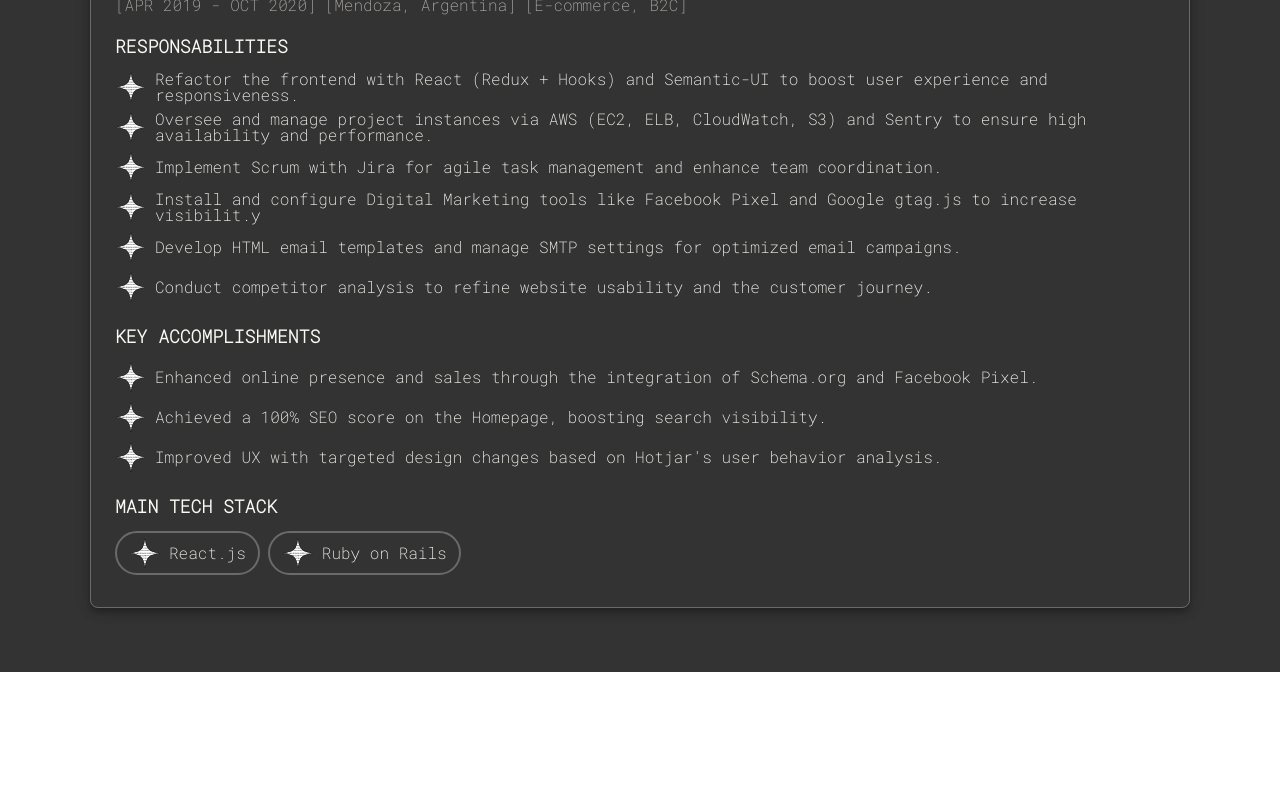
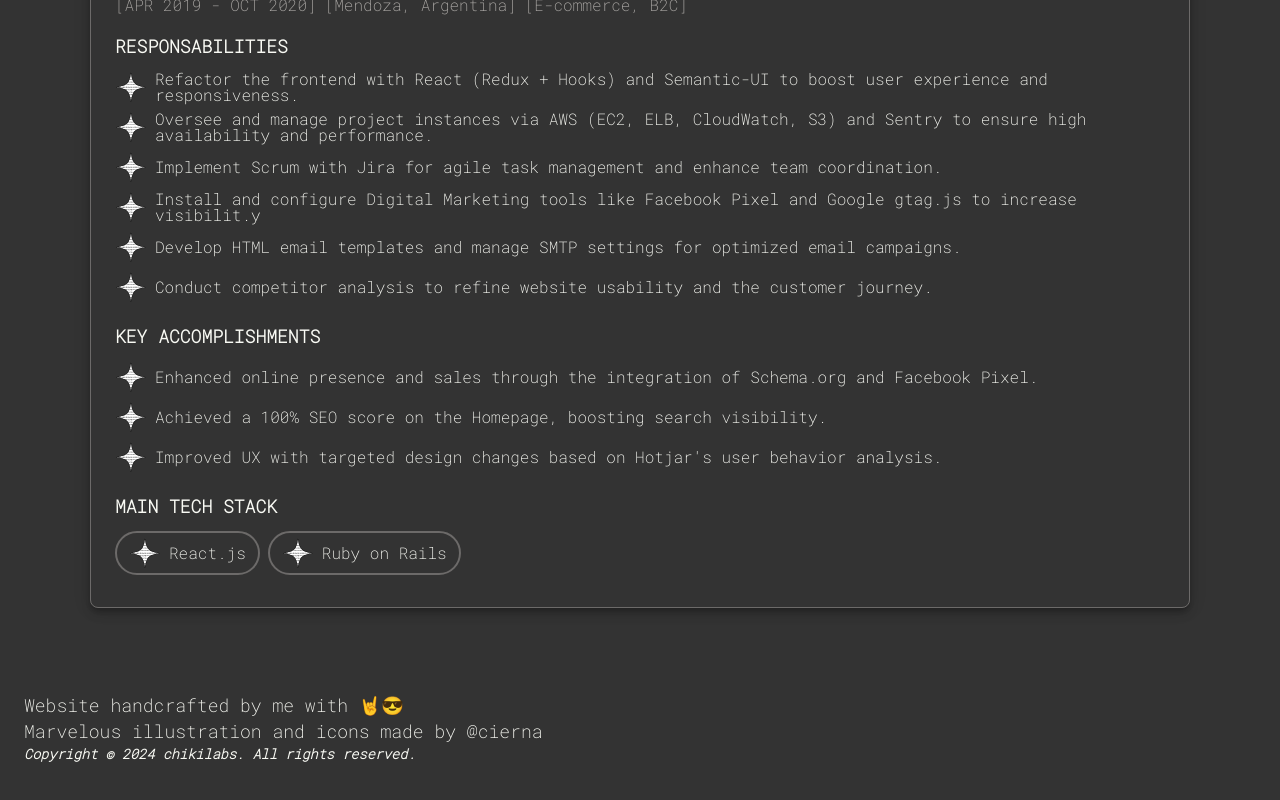
Before and after one commit to zetadeceleste/portfolio-ui, a Next.js app: page /work-experience in a window 1280 px wide. Shown: the part 2672-3472 px from the top of the page. Before the commit the page ends 3344 px from the top, so only its background shows below. Built offline with nearby package versions, Linux system fonts and the light colour scheme.

Commit message:
Add version / Footer component / Fix styles & typo WIP

```diff
--- /dev/null
+++ b/components/common/Footer/Footer.module.css
@@ -0,0 +1,5 @@
+.wrapper {
+  background-color: var(--color-neutral-dark);
+  color: var(--color-neutral-light);
+  padding: 24px 24px 80px;
+}
--- /dev/null
+++ b/components/common/Footer/index.tsx
@@ -0,0 +1,21 @@
+import FlexWrapper from '../FlexWrapper'
+
+import styles from './Footer.module.css'
+
+const Footer = () => {
+  const currentYear = new Date().getFullYear()
+
+  return (
+    <footer className={styles.wrapper}>
+      <FlexWrapper>
+        <p>Website handcrafted by me with 🤘😎</p>
+        <p>Marvelous illustration and icons made by @cierna</p>
+        <small>
+          <em>Copyright © {currentYear} chikilabs. All rights reserved.</em>
+        </small>
+      </FlexWrapper>
+    </footer>
+  )
+}
+
+export default Footer
--- a/components/common/Menu/MenuIcon/MenuIcon.module.css
+++ b/components/common/Menu/MenuIcon/MenuIcon.module.css
@@ -1,5 +1,5 @@
 .wrapper {
-  bottom: 16px;
+  bottom: 24px;
   opacity: 0;
   pointer-events: none;
   position: fixed;
--- a/components/common/Menu/MenuList/MenuList.module.css
+++ b/components/common/Menu/MenuList/MenuList.module.css
@@ -32,15 +32,18 @@
   overflow-y: auto;
   padding: 48px 16px 80px;
 
-  @media (height <= 750px) {
+  @media (width >= 768px) {
     justify-content: center;
-  }
-
-  @media (width >= 768px) {
-    padding: 32px 16px;
+    padding: 48px 24px;
   }
 }
 
 .item {
   text-align: center;
 }
+
+.version {
+  color: var(--color-neutral-light);
+  position: absolute;
+  inset: auto auto 32px 24px;
+}
--- a/components/common/Menu/MenuList/index.tsx
+++ b/components/common/Menu/MenuList/index.tsx
@@ -1,8 +1,11 @@
+import getConfig from 'next/config'
 import Link from 'next/link'
 
 import styles from './MenuList.module.css'
 
 import { WEBSITE_PAGES } from '@/constants/websitePages'
+
+const { publicRuntimeConfig } = getConfig()
 
 interface Props {
   onClick: () => void
@@ -23,6 +26,7 @@ const MenuList = ({ onClick, menuVisible }: Props) => (
         </ol>
       ))}
     </ul>
+    <small className={styles.version}>v{publicRuntimeConfig.version}</small>
   </div>
 )
 
--- a/layouts/MainLayout/index.tsx
+++ b/layouts/MainLayout/index.tsx
@@ -1,3 +1,4 @@
+import Footer from '@/components/common/Footer'
 import Menu from '@/components/common/Menu'
 import SiteUnderConstructionPage from '@/pages/site-under-construction'
 
@@ -15,6 +16,7 @@ const MainLayout = ({ children, isUnderConstruction = false }: Props) => {
     <main>
       {children}
       <Menu />
+      <Footer />
     </main>
   )
 }
--- /dev/null
+++ b/next.config.js
@@ -0,0 +1,16 @@
+// eslint-disable-next-line @typescript-eslint/no-var-requires
+const { version } = require('./package.json')
+
+module.exports = {
+  publicRuntimeConfig: {
+    version,
+  },
+  webpack: (config) => {
+    config.module.rules.push({
+      test: /\.svg$/,
+      use: ['@svgr/webpack'],
+    })
+
+    return config
+  },
+}
--- a/next.config.mjs
+++ /dev/null
@@ -1,12 +0,0 @@
-const nextConfig = {
-  webpack(config) {
-    config.module.rules.push({
-      test: /\.svg$/,
-      use: ['@svgr/webpack'],
-    })
-
-    return config
-  },
-}
-
-export default nextConfig
--- a/package.json
+++ b/package.json
@@ -1,6 +1,6 @@
 {
   "name": "portfolio-ui",
-  "version": "0.1.0",
+  "version": "1.8.0",
   "private": true,
   "scripts": {
     "dev": "next dev",
--- a/pages/about/index.tsx
+++ b/pages/about/index.tsx
@@ -14,7 +14,7 @@ const AboutPage = () => (
     </Head>
     <Container>
       <FlexWrapper gap="medium">
-        <Headline title={<>hello!</>} highlighted />
+        <Headline title={<>howdy!</>} highlighted />
         <FlexWrapper gap="small">
           <p>
             I´m <strong className={styles.name}>Celes</strong>, a developer with
--- a/styles/typography.css
+++ b/styles/typography.css
@@ -45,14 +45,6 @@ h1 {
   }
 }
 
-.big-text {
-  font-size: 2.5rem;
-
-  @media all and (width >= 1024px) {
-    font-size: 2.75rem;
-  }
-}
-
 h1,
 .big-text {
   font-family: var(--font-headline);
@@ -87,12 +79,24 @@ p,
   }
 }
 
+.big-text {
+  font-size: 2.5rem;
+
+  @media all and (width >= 1024px) {
+    font-size: 2.75rem;
+  }
+}
+
 li p {
   font-size: 0.9rem;
 
   @media all and (width >= 500px) {
     font-size: 1rem;
   }
+}
+
+small {
+  font-size: 0.85rem;
 }
 
 h2,
--- a/types/icon.ts
+++ b/types/icon.ts
@@ -1 +1 @@
-export type IconName = 'github' | 'email' | 'linkedin' | 'star'
+export type IconName = 'email' | 'github' | 'linkedin' | 'star'
```
